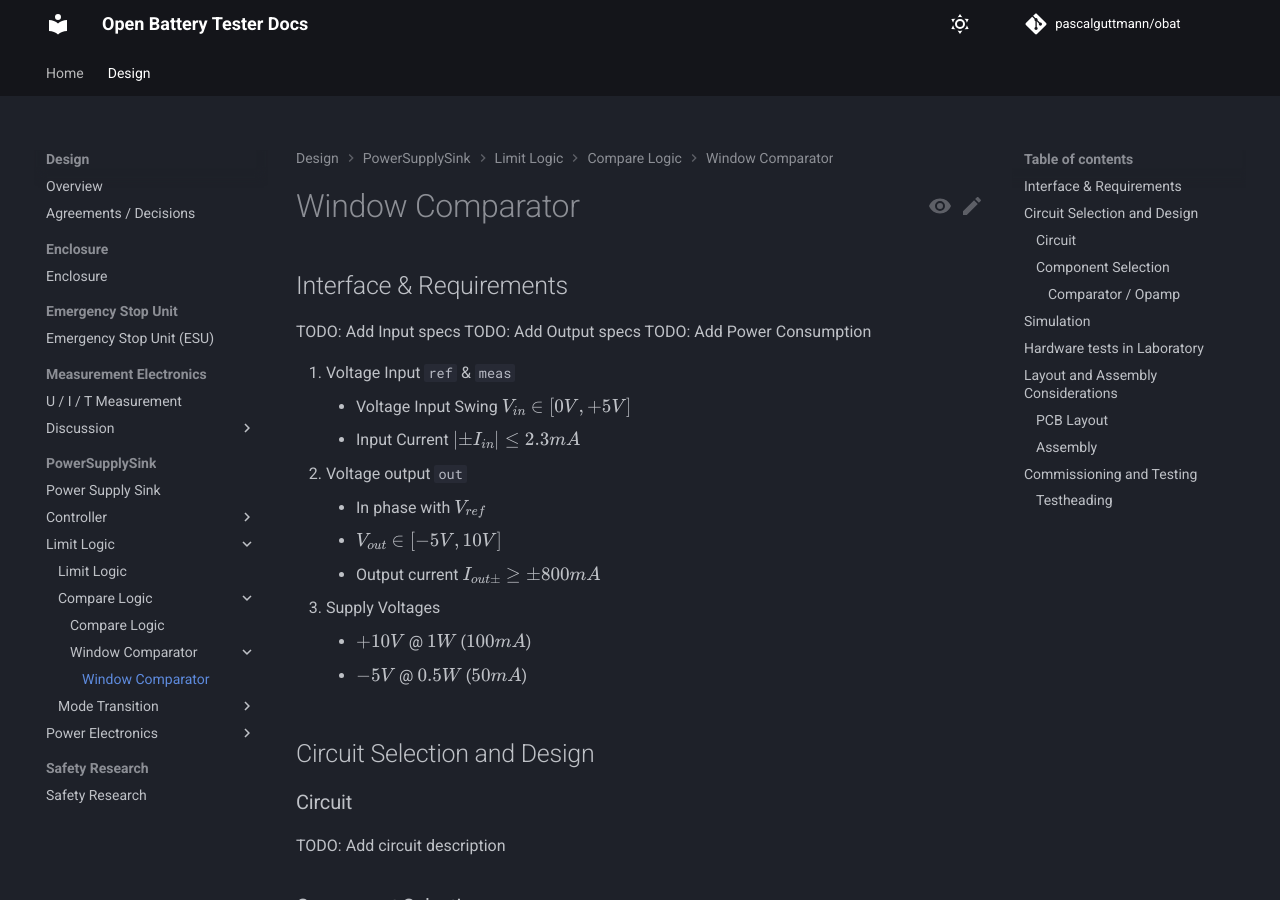
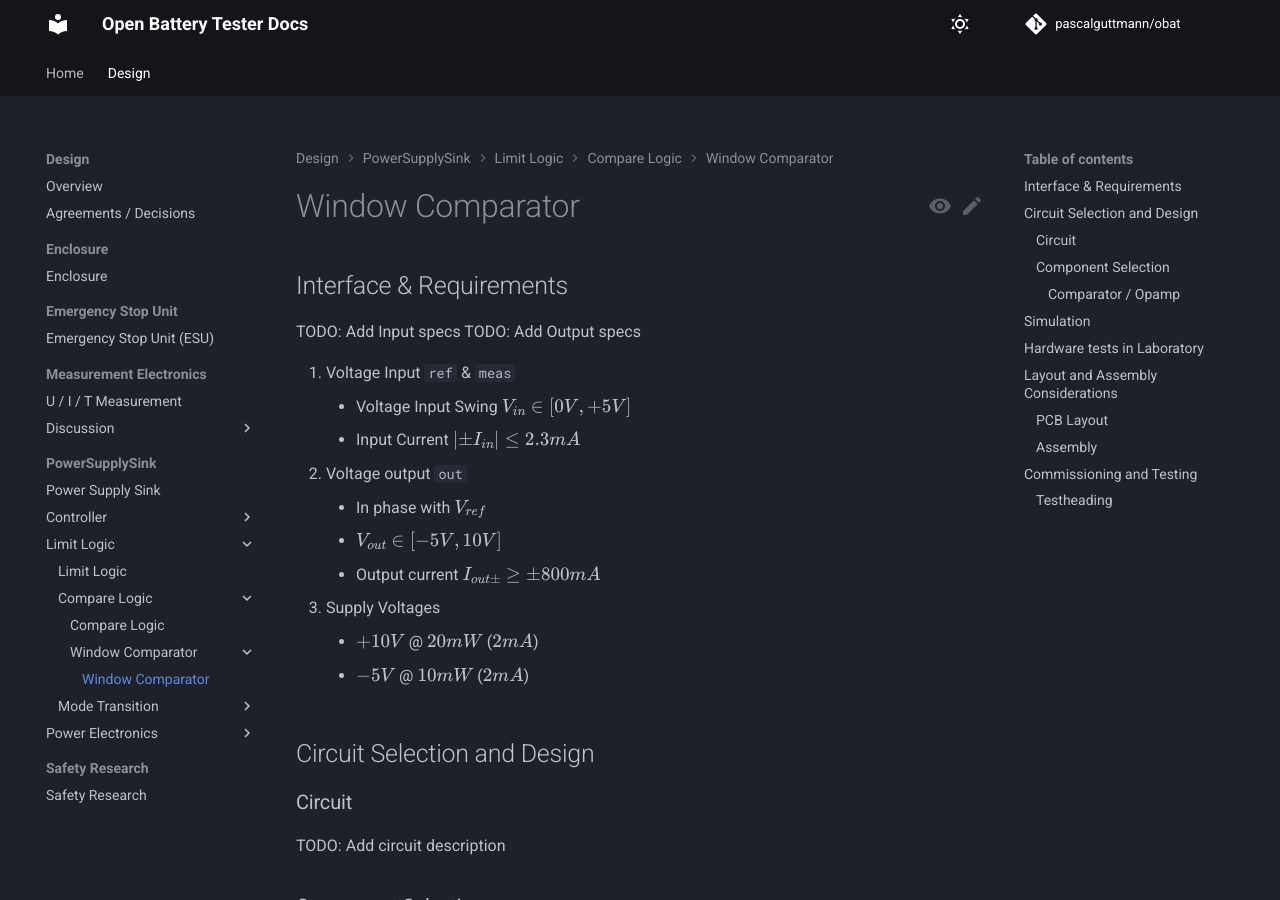
Before and after one commit to pascalguttmann/obat, an MkDocs documentation site: the page built from docs/design/pss/limit-logic/compare-logic/window-comparator/window-comparator.md, in a window 1280 px wide and 900 px high. Built offline with MkDocs 1.6.1 and Material for MkDocs 9.7.7, drawn with Linux system fonts in a browser that asks for light colours; comment, search, counter and statistics services are not loaded.

Commit message:
add window-comparator power consumption

```diff
--- a/docs/design/pss/limit-logic/compare-logic/window-comparator/window-comparator.md
+++ b/docs/design/pss/limit-logic/compare-logic/window-comparator/window-comparator.md
@@ -4,7 +4,6 @@
 
 TODO: Add Input specs
 TODO: Add Output specs
-TODO: Add Power Consumption
 
 1. Voltage Input `ref` & `meas`
     - Voltage Input Swing $V_{in} \in [0V, +5V]$
@@ -14,8 +13,8 @@ TODO: Add Power Consumption
     - $V_{out} \in [-5V, 10V]$
     - Output current $I_{out \pm} \geq \pm 800 mA$
 3. Supply Voltages
-    - $+10V$ @ $1W$ ($100mA$)
-    - $-5V$ @ $0.5W$ ($50mA$)
+    - $+10V$ @ $20mW$ ($2mA$)
+    - $-5V$ @ $10mW$ ($2mA$)
 
 ## Circuit Selection and Design
 
```
